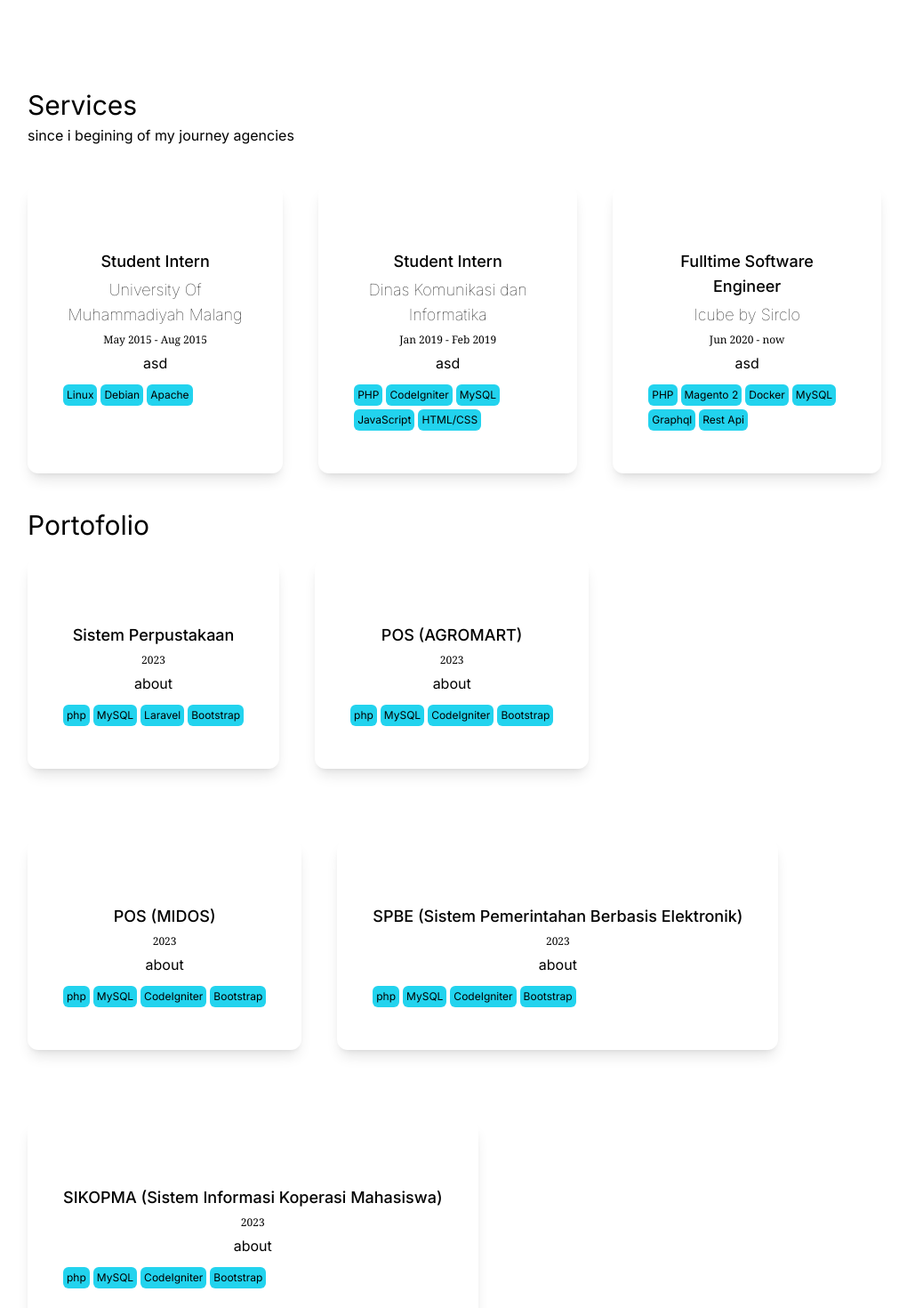
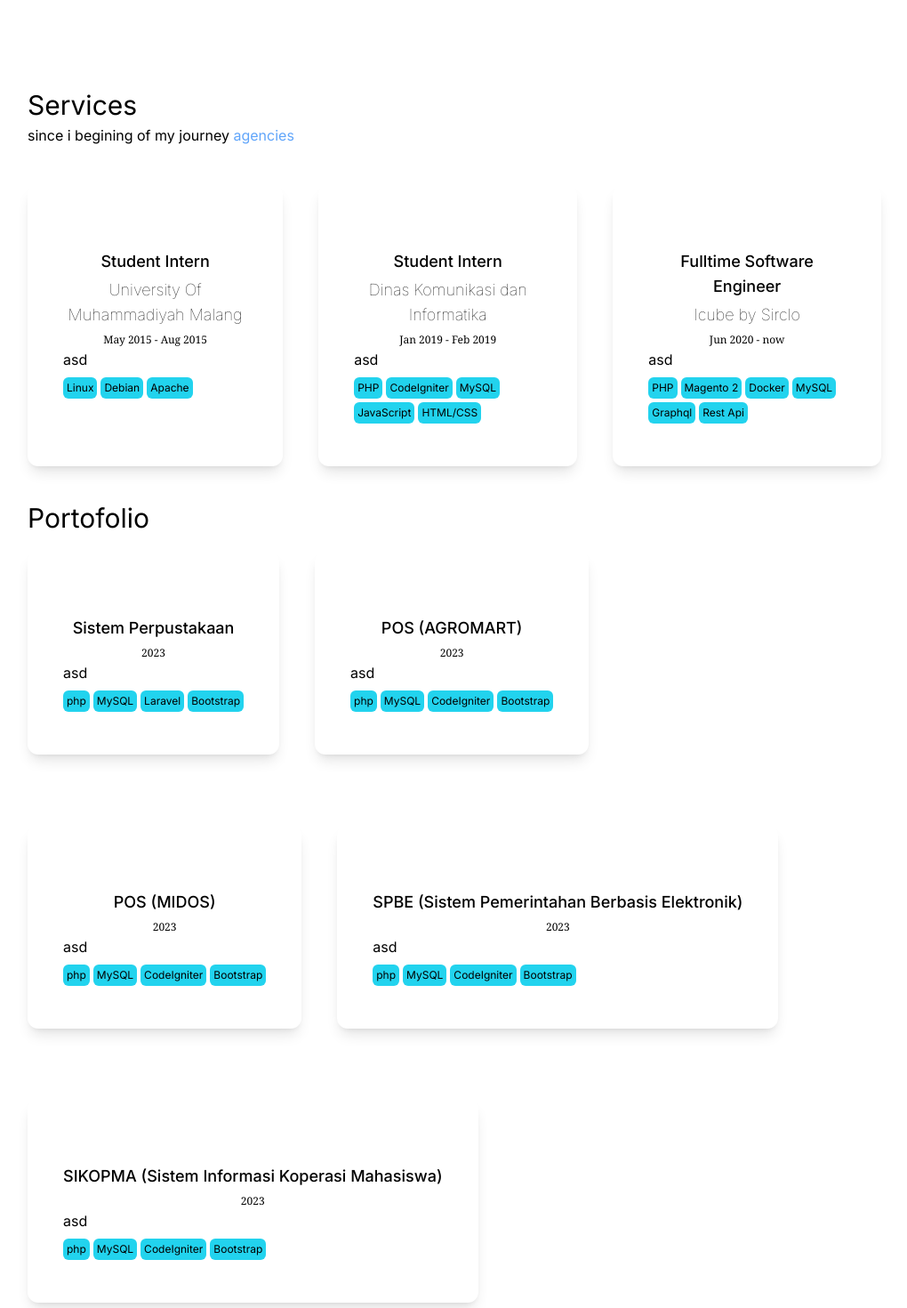
Before and after one commit to qodirtok/port-next, a Next.js app: page / in a window 1280 px wide. Shown: the part 700-2170 px from the top of the page at 89% size, without its empty margins (129-1149 px from the left). Built offline with nearby package versions, Linux system fonts and the light colour scheme.

Commit message:
Update page.tsx

```diff
--- a/src/app/page.tsx
+++ b/src/app/page.tsx
@@ -53,8 +53,8 @@ export default function Home() {
             </h3>
             <p className="text-md py-5 leading-8 md:text-xl max-w-lg mx-auto">
               I&apos;m a developer with 3 year experience, speciality in
-              developing E-commerce apps for several companies. currently
-              working as a backend Engineer on from{" "}
+              developing eCommerce apps for several companies. currently working
+              as a backend Engineer on from{" "}
               <span className="text-blue-400"> Malang East Java</span>.
             </p>
           </div>
@@ -87,7 +87,8 @@ export default function Home() {
           <div>
             <h3 className="text-3xl py1">Services</h3>
             <p className="text-md py2 leading-8">
-              since i begining of my journey <span>agencies</span>
+              since i begining of my journey{" "}
+              <span className="text-blue-400">agencies</span>
             </p>
           </div>
           <div className="lg:flex gap-10">
@@ -95,21 +96,21 @@ export default function Home() {
               job="Student Intern"
               company="University Of Muhammadiyah Malang"
               date="May 2015 - Aug 2015"
-              about="asd"
+              about={["asd"]}
               system={["Linux", "Debian", "Apache"]}
             />
             <ListService
               job="Student Intern"
               company="Dinas Komunikasi dan Informatika"
               date="Jan 2019 - Feb 2019"
-              about="asd"
+              about={["asd"]}
               system={["PHP", "CodeIgniter", "MySQL", "JavaScript", "HTML/CSS"]}
             />
             <ListService
               job="Fulltime Software Engineer"
               company="Icube by Sirclo"
               date="Jun 2020 - now"
-              about="asd"
+              about={["asd"]}
               system={[
                 "PHP",
                 "Magento 2",
@@ -130,31 +131,31 @@ export default function Home() {
             <ListPorto
               name="Sistem Perpustakaan"
               date="2023"
-              descriptions="about"
+              descriptions={["asd"]}
               system={["php", "MySQL", "Laravel", "Bootstrap"]}
             />
             <ListPorto
               name="POS (AGROMART)"
               date="2023"
-              descriptions="about"
+              descriptions={["asd"]}
               system={["php", "MySQL", "CodeIgniter", "Bootstrap"]}
             />
             <ListPorto
               name="POS (MIDOS)"
               date="2023"
-              descriptions="about"
+              descriptions={["asd"]}
               system={["php", "MySQL", "CodeIgniter", "Bootstrap"]}
             />
             <ListPorto
               name="SPBE (Sistem Pemerintahan Berbasis Elektronik)"
               date="2023"
-              descriptions="about"
+              descriptions={["asd"]}
               system={["php", "MySQL", "CodeIgniter", "Bootstrap"]}
             />
             <ListPorto
               name="SIKOPMA (Sistem Informasi Koperasi Mahasiswa)"
               date="2023"
-              descriptions="about"
+              descriptions={["asd"]}
               system={["php", "MySQL", "CodeIgniter", "Bootstrap"]}
             />
           </div>
@@ -170,7 +171,10 @@ const ListService = (params) => {
       <h3 className="text-lg font-medium pt-8 pb-0">{params.job}</h3>
       <h4 className="py-1 text-lg font-thin pt-1 pb-0">{params.company}</h4>
       <span className="py-1 text-xs font-serif pt-1 pb-2">{params.date}</span>
-      <p className="py-1">{params.about}</p>
+      <div>
+        <ul>{params.about.map((about) => rollCallAbout(about))}</ul>
+      </div>
+      {/* <p className="py-1 text-justify">{params.about}</p> */}
       <div className="flex flex-col gap-1 py-2 lg:flex-row lg:flex-wrap">
         {params.system.map((name) => rollCall(name))}
       </div>
@@ -183,7 +187,15 @@ const ListPorto = (params) => {
     <div className="text-center shadow-lg p-10 rounded-xl my-5 ">
       <h3 className="text-lg font-medium pt-8 pb-0">{params.name}</h3>
       <span className="py-1 text-xs font-serif pt-1 pb-2">{params.date}</span>
-      <p className="py-1">{params.descriptions}</p>
+      <div>
+        <ul>
+          {params.descriptions.map((descriptions) =>
+            rollCallAbout(descriptions)
+          )}
+        </ul>
+      </div>
+      {/* <p className="py-1 text-justify">{params.descriptions}</p> */}
+      {/* <p className="py-1 text-justify">{params.descriptions}</p> */}
       <div className="flex flex-col gap-1 py-2 lg:flex-row lg:flex-wrap">
         {params.system.map((name) => rollCall(name))}
       </div>
@@ -191,8 +203,18 @@ const ListPorto = (params) => {
   );
 };
 
+const rollCallAbout = (elements) => {
+  return (
+    <li>
+      <p className="py-0 text-justify">{elements}</p>
+    </li>
+  );
+};
+
 const rollCall = (elements) => {
   return (
-    <span className="bg-cyan-400 rounded-md py-1 px-1 text-xs">{elements}</span>
+    <span className="bg-cyan-400 rounded-md py-1 px-1 text-xs text-justify">
+      {elements}
+    </span>
   );
 };
```
